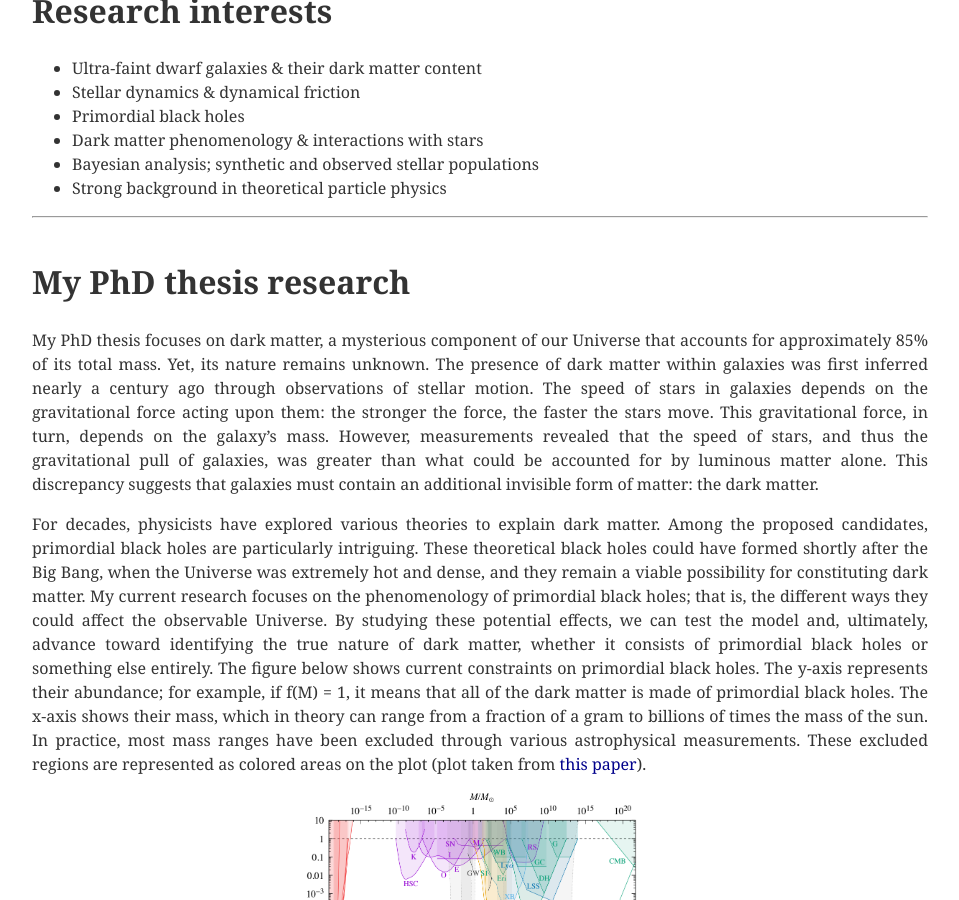
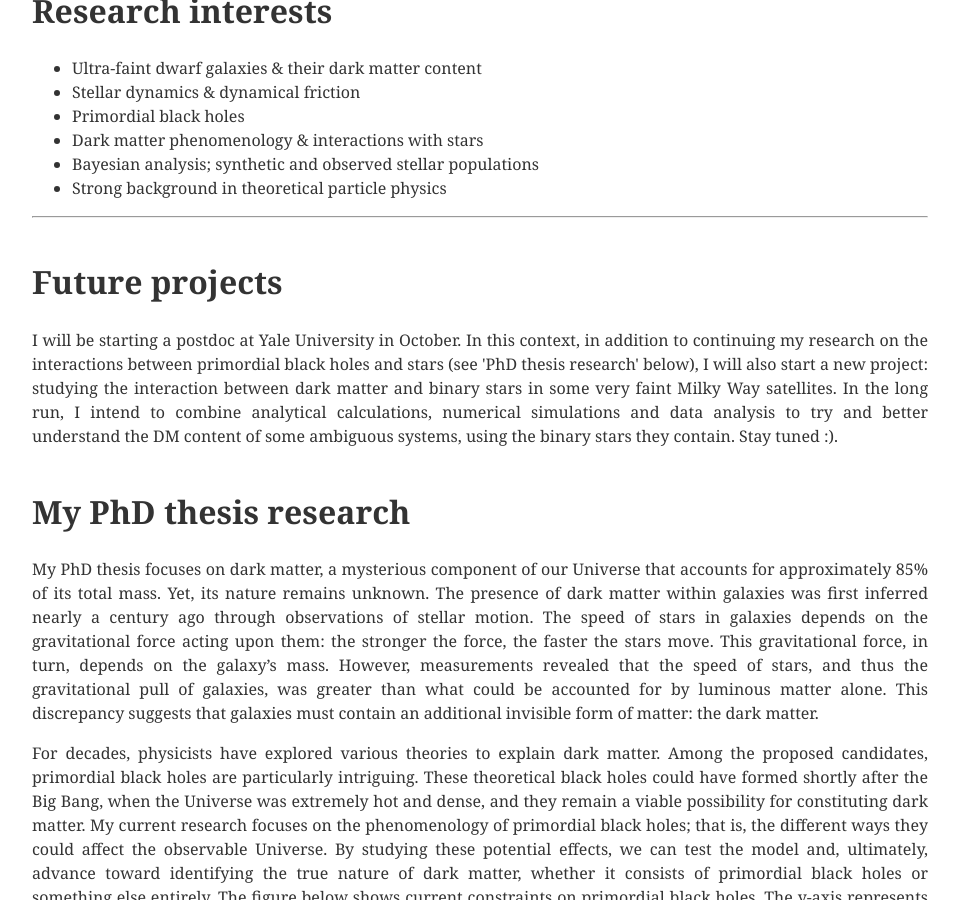
Before and after one commit to nicolasesser/nicolasesser.github.io, a Jekyll site: the page built from research.html, in a window 1280 px wide and 900 px high, scrolled down 465 px. Shown: the whole window, without its empty margins (160-1119 px from the left). Built offline with Jekyll 4.4.1, drawn with Linux system fonts in a browser that asks for light colours.

Commit message:
update research

```diff
--- a/research.html
+++ b/research.html
@@ -18,6 +18,14 @@ header-image: /images/header_research.jpg
     </ul>
 
     <hr>
+
+
+    <h1>Future projects</h1>
+
+    <p>
+      I will be starting a postdoc at Yale University in October. In this context, in addition to continuing my research on the interactions between primordial black holes and stars (see 'PhD thesis research' below), I will also start a new project: studying the interaction between dark matter and binary stars in some very faint Milky Way satellites. In the long run, I intend to combine analytical calculations, numerical simulations and data analysis to try and better understand the DM content of some ambiguous systems, using the binary stars they contain. Stay tuned :).
+    </p>
+
 
     <h1>My PhD thesis research</h1>
 
```
